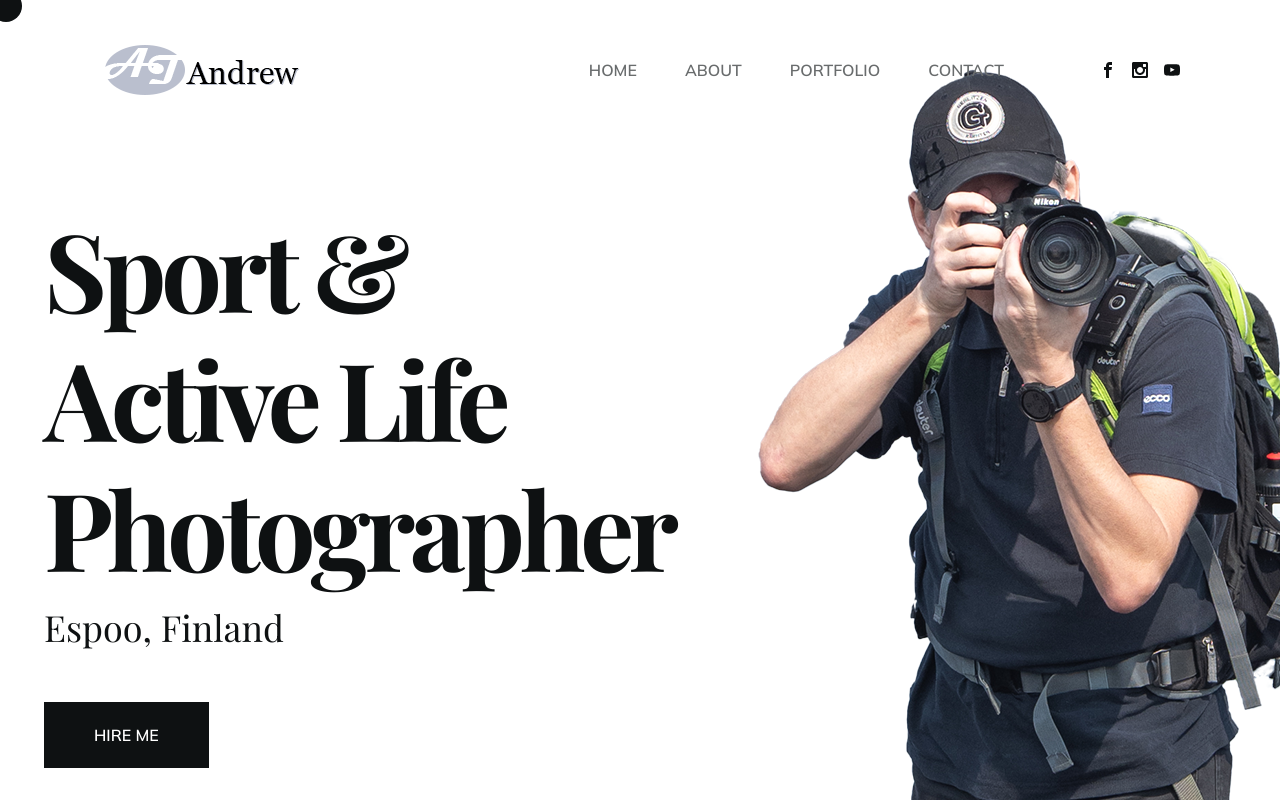
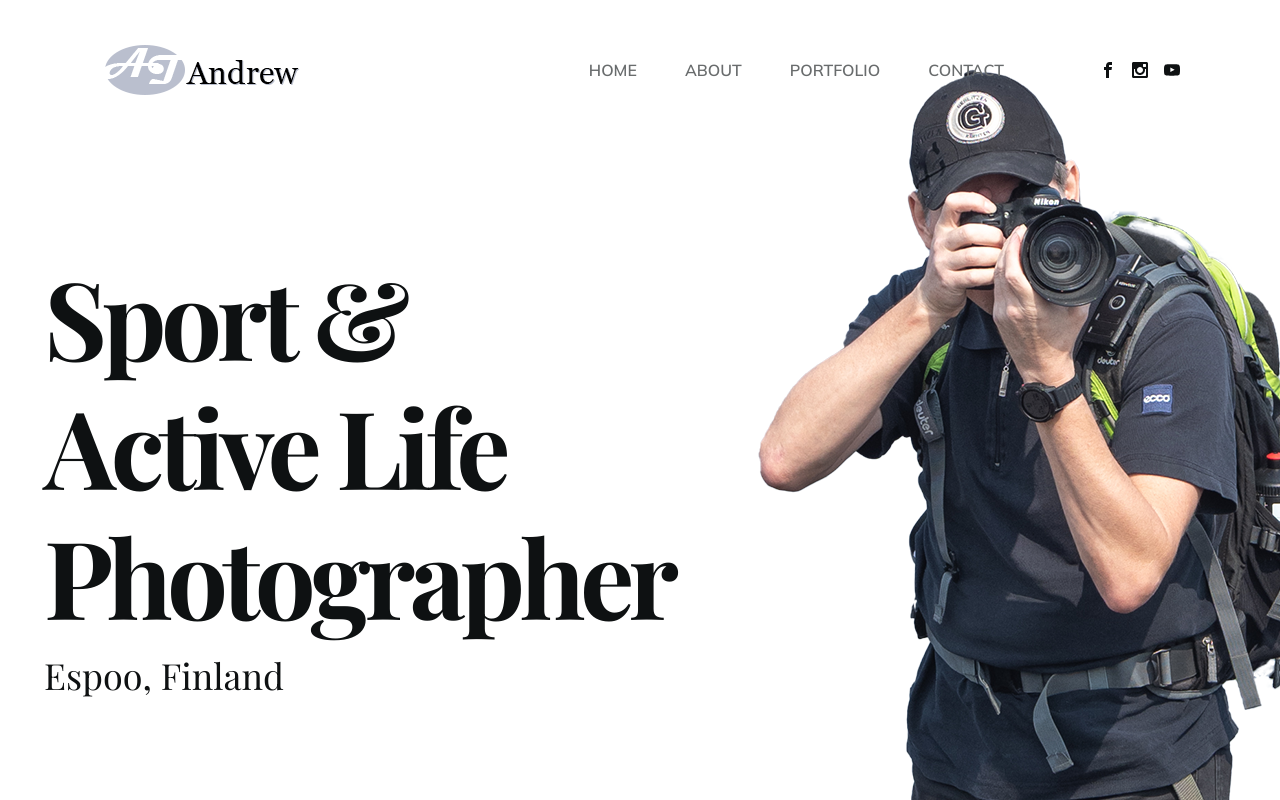
Before and after one commit to AndrewTuli/PhotoPortfolio, a React (Create React App) app: page / in a window 1280 px wide. Shown: the top 800 px of the page. Built offline with nearby package versions, Linux system fonts and the light colour scheme; a web font is replaced by a local one.

Commit message:
Cursor effect are disabled now

```diff
--- a/src/App.js
+++ b/src/App.js
@@ -20,10 +20,12 @@ const App = () => {
       </Router>
       {/* cursor */}
       <motion.div
-        variants={cursorVariants}
-        animate={cursorBG}                           /*animate={cursorBG}   or {'default'} */
-        className='w-[32px] h-[32px] bg-primary fixed top-0 left-0 pointer-events-none z-50 rounded-full'
+        //variants={cursorVariants}
+        //animate={cursorBG}                           /*animate={cursorBG}   or {'default'} */
+        //className='w-[32px] h-[32px] bg-primary fixed top-0 left-0 pointer-events-none z-50 rounded-full'
       ></motion.div>
+
+
     </>
   );
 };
--- a/src/components/Header.js
+++ b/src/components/Header.js
@@ -8,10 +8,10 @@ import MobileNav from './MobileNav';
 import { Link } from 'react-router-dom';
 
 // Cursor Context refresh from About
-import { CursorContext } from '../context/CursorContext';
+//import { CursorContext } from '../context/CursorContext';
 
 const Header = () => {
-  const { mouseEnterHandler, mouseLeaveHandler } = useContext(CursorContext);
+  //const { mouseEnterHandler, mouseLeaveHandler } = useContext(CursorContext);
   return (
     <header className='fixed w-full px-[30px]
     lg:px-[100px] z-30 h-[100px] lg:h-[140px] flex items-center'>
@@ -19,16 +19,16 @@ const Header = () => {
       lg:items-center w-full justify-between'>
         {/* logo [width = 200px] */}
         <Link
-          onMouseEnter={mouseEnterHandler}
-          onMouseLeave={mouseLeaveHandler}
+          //onMouseEnter={mouseEnterHandler}
+          //onMouseLeave={mouseLeaveHandler}
           to={'/'} className='max-w-[200px]'>
           <img src={Logo} alt='' />
         </Link>
 
         {/* nav initially hidden - show on desktop site (route path described at AnimRoutes.js) */}
         <nav
-          onMouseEnter={mouseEnterHandler}
-          onMouseLeave={mouseLeaveHandler}
+          //onMouseEnter={mouseEnterHandler}
+          //onMouseLeave={mouseLeaveHandler}
           className='hidden xl:flex gap-x-12
         font-semibold'>
           <Link to={'/'}
--- a/src/pages/About.js
+++ b/src/pages/About.js
@@ -13,10 +13,10 @@ import { motion } from "framer-motion";
 import { transition1 } from '../transitions';
 
 // Cursor Context refresh from About
-import { CursorContext } from '../context/CursorContext';
+//import { CursorContext } from '../context/CursorContext';
 
 const About = () => {
-  const { mouseEnterHandler, mouseLeaveHandler } = useContext(CursorContext);
+  //const { mouseEnterHandler, mouseLeaveHandler } = useContext(CursorContext);
   return (
     <motion.section
       initial={{ opacity: 0, y: '100%' }}
@@ -28,7 +28,7 @@ const About = () => {
         {/* text & image wrapper */}
         <div className='flex flex-col lg:flex-row
       h-full items-center justify-center gap-x-24
-      text-center lg:text-left lg:pt-16'>
+      text-center lg:text-left lg:pt-16' >
 
           {/* image */}
           <div className='flex-1 max-h-96 lg:max-h-max order-2 lg:order-none overflow-hidden'>
@@ -37,8 +37,8 @@ const About = () => {
 
           {/* text */}
           <div
-            onMouseEnter={mouseEnterHandler}
-            onMouseLeave={mouseLeaveHandler}
+            //onMouseEnter={mouseEnterHandler}
+            //onMouseLeave={mouseLeaveHandler}
             className='flex-1 pt-36 pb-14 lg:pt-0
         lg:w-auto z-10 flex flex-col justify-center
         items-center lg:items-start'>
--- a/src/pages/Contact.js
+++ b/src/pages/Contact.js
@@ -8,10 +8,10 @@ import { motion } from 'framer-motion';
 // import transition
 import { transition1 } from '../transitions';
 // Cursor Context refresh from About
-import { CursorContext } from '../context/CursorContext';
+//import { CursorContext } from '../context/CursorContext';
 
 const Contact = () => {
-  const { mouseEnterHandler, mouseLeaveHandler } = useContext(CursorContext);
+  //const { mouseEnterHandler, mouseLeaveHandler } = useContext(CursorContext);
   return (
   <motion.section
   initial={{ opacity:0, y: '100%'}}
@@ -37,8 +37,8 @@ const Contact = () => {
 
         {/* text & form */}
         <div
-        onMouseEnter={mouseEnterHandler}
-        onMouseLeave={mouseLeaveHandler}
+        //onMouseEnter={mouseEnterHandler}
+        //onMouseLeave={mouseLeaveHandler}
         className='lg:flex-1 lg:pt-32 px-4'>
           <h1 className='h1'>Contact me</h1>
           <p className='mb-12'>I would love to get suggestions from you.</p>
--- a/src/pages/Home.js
+++ b/src/pages/Home.js
@@ -11,11 +11,11 @@ import { motion } from 'framer-motion';
 import { transition1 } from '../transitions';
 
 // Cursor Context refresh from About
-import { CursorContext } from '../context/CursorContext';
+//import { CursorContext } from '../context/CursorContext';
 
 
 const Home = () => {
-  const { mouseEnterHandler, mouseLeaveHandler } = useContext(CursorContext);
+  //const { mouseEnterHandler, mouseLeaveHandler } = useContext(CursorContext);
   return (
   <motion.section
   initial={{opacity: 0 }}  /** was: initial={{opacity: 0 }}  */
@@ -33,8 +33,8 @@ const Home = () => {
           animate ={{opacity: 1, y: 0 }}
           exit = {{opacity: 0, y: '-50%'  }}
           transition={transition1}
-          onMouseEnter={mouseEnterHandler}
-          onMouseLeave={mouseLeaveHandler}
+          // onMouseEnter={mouseEnterHandler}
+          // onMouseLeave={mouseLeaveHandler}
         className='w-full pt-36 pb-14 lg:pt-0 lg:pb-0
           lg:w-auto z-10 lg:absolute flex flex-col
           justify-center items-center lg:items-start'>
@@ -44,11 +44,12 @@ const Home = () => {
           <p className='text-[26px] lg:text-[36px]
           font-primary mb-4 lg:mb-12'>Espoo, Finland
           </p>
-          <Link to={'/contact'} className='btn mb-[30px]'>hire me</Link>
+          {/* <Link to={'/contact'} className='btn mb-[30px]'>hire me</Link> */}
+
         </motion.div>
 
-        {/** image */}
-        <div className='flex justify-end max-h-96 lg:max-h-max'>
+        {/* image - image wrapper */}
+        <div className={'flex justify-end max-h-96 lg:max-h-max '}>
           <motion.div
           initial={{ scale:0 }}
           animate={{ scale:1 }}
--- a/src/pages/Portfolio.js
+++ b/src/pages/Portfolio.js
@@ -14,10 +14,10 @@ import { motion } from 'framer-motion';
 // import transition
 import { transition1 } from '../transitions';
 // Cursor Context refresh from About
-import { CursorContext } from '../context/CursorContext';
+//import { CursorContext } from '../context/CursorContext';
 
 const Portfolio = () => {
-  const { mouseEnterHandler, mouseLeaveHandler } = useContext(CursorContext);
+  //const { mouseEnterHandler, mouseLeaveHandler } = useContext(CursorContext);
   return (
     <motion.section
       initial={{ opacity: 0, y: '100%' }}
@@ -33,8 +33,8 @@ const Portfolio = () => {
       >
           {/* text */}
           <motion.div
-            onMouseEnter={mouseEnterHandler}
-            onMouseLeave={mouseLeaveHandler}
+            //onMouseEnter={mouseEnterHandler}
+            //onMouseLeave={mouseLeaveHandler}
             className='flex flex-col lg:item-start'>
             <h1 className='h1'>Portfolio</h1>
             <p className='mb-12 max-w-sm'>
```
